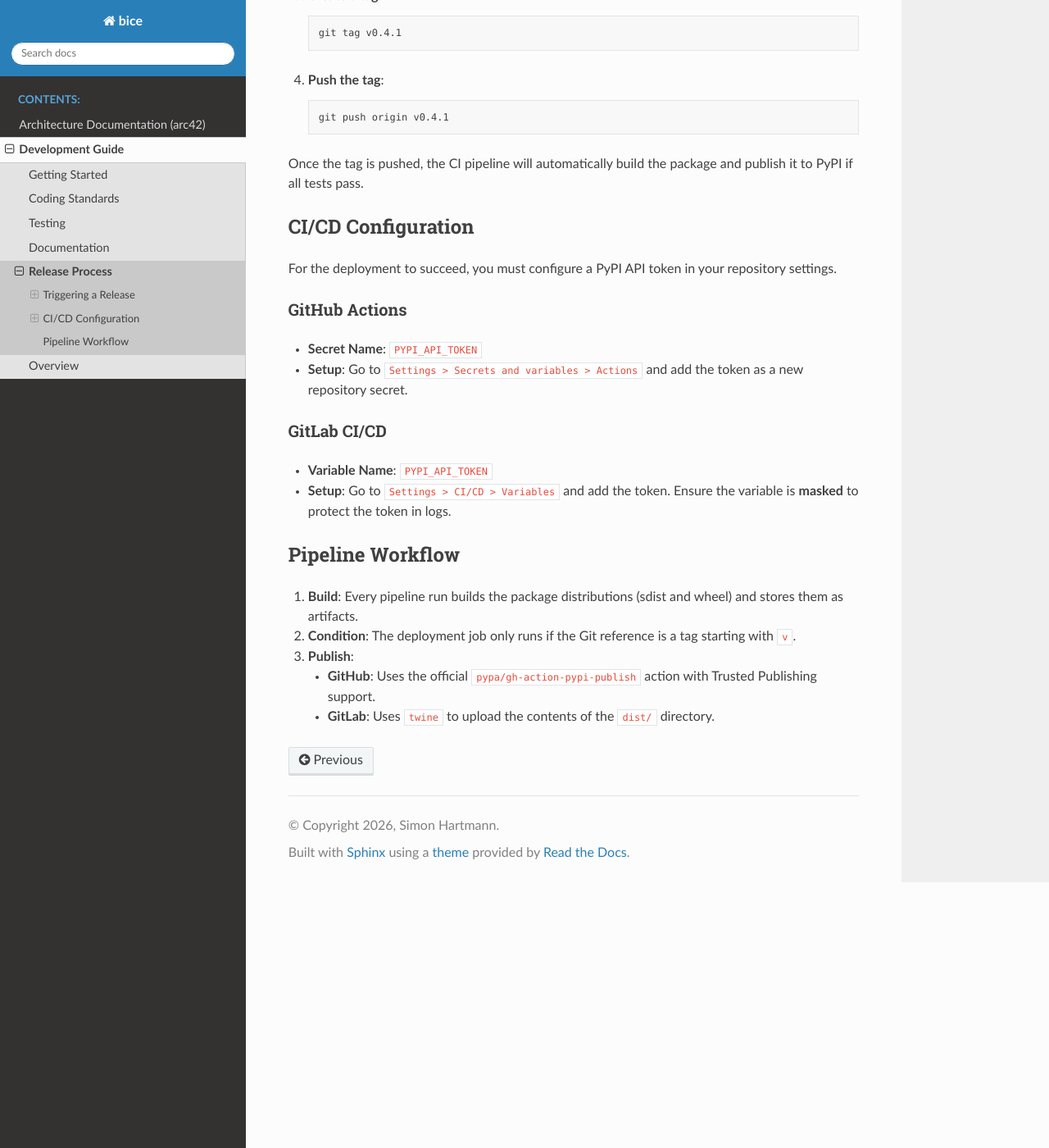
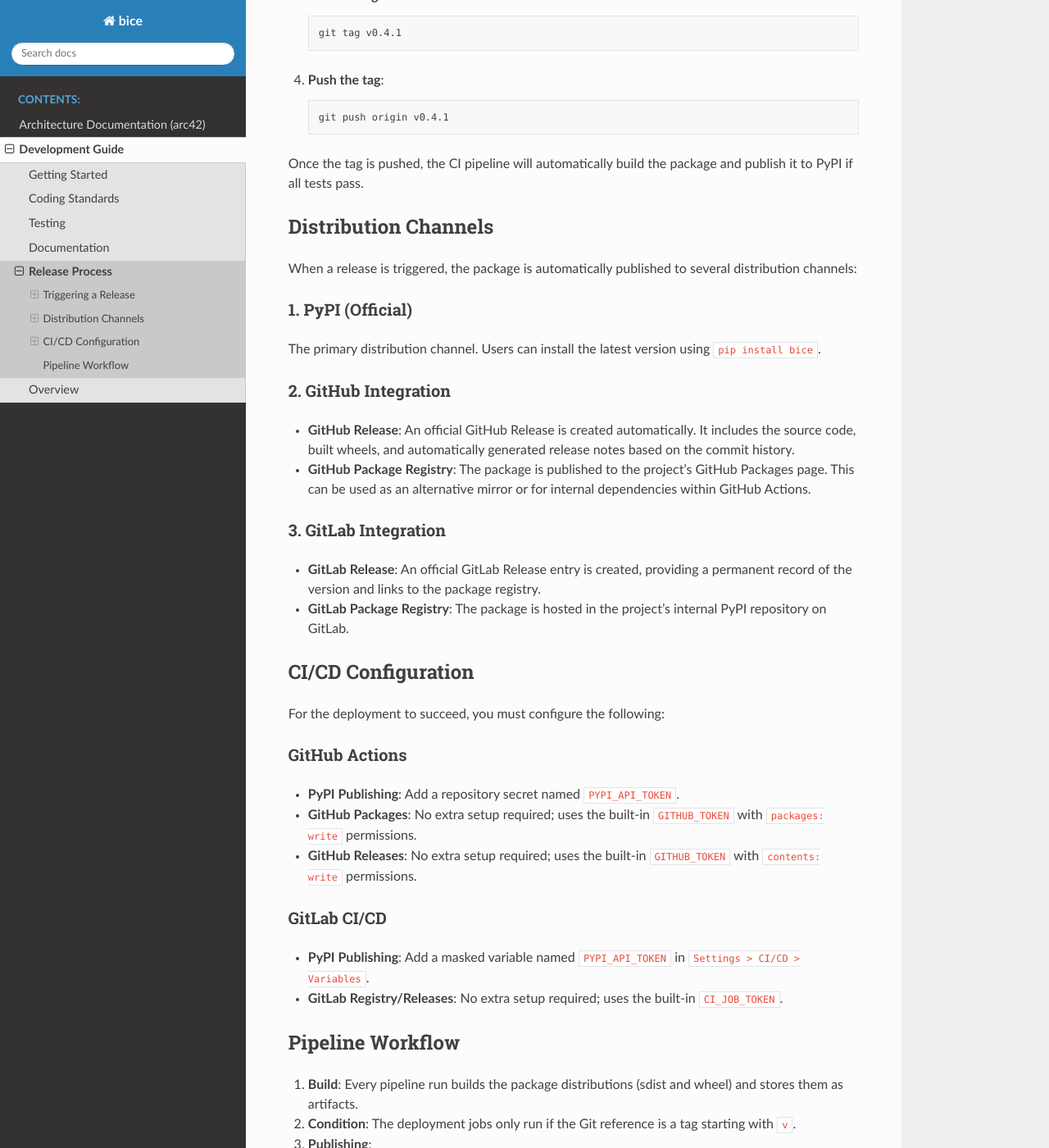
Before and after one commit to simon123h/bice, a Sphinx documentation site: the page built from docs/development/release_process.md, in a window 1280 px wide and 1400 px high, scrolled down 454 px. Shown: the whole window at 82% size. Built offline with Sphinx 7.4.7 and the Read the Docs theme 3.1.0, drawn with Linux system fonts in a browser that asks for light colours; pages that are not in the unit, such as notebooks, are missing from menus; some of the changed text lies outside the part shown.

Commit message:
feat: add automatic release to github/gitlab releases & package index

```diff
--- a/docs/development/release_process.md
+++ b/docs/development/release_process.md
@@ -21,24 +21,49 @@ Releases are triggered by pushing a **Git tag** to the repository. The tag must
 
 Once the tag is pushed, the CI pipeline will automatically build the package and publish it to PyPI if all tests pass.
 
+## Distribution Channels
+
+When a release is triggered, the package is automatically published to several distribution channels:
+
+### 1. PyPI (Official)
+
+The primary distribution channel. Users can install the latest version using `pip install bice`.
+
+### 2. GitHub Integration
+
+- **GitHub Release**: An official GitHub Release is created automatically. It includes the source code, built wheels, and automatically generated release notes based on the commit history.
+- **GitHub Package Registry**: The package is published to the project's GitHub Packages page. This can be used as an alternative mirror or for internal dependencies within GitHub Actions.
+
+### 3. GitLab Integration
+
+- **GitLab Release**: An official GitLab Release entry is created, providing a permanent record of the version and links to the package registry.
+- **GitLab Package Registry**: The package is hosted in the project's internal PyPI repository on GitLab.
+
 ## CI/CD Configuration
 
-For the deployment to succeed, you must configure a PyPI API token in your repository settings.
+For the deployment to succeed, you must configure the following:
 
 ### GitHub Actions
 
-- **Secret Name**: `PYPI_API_TOKEN`
-- **Setup**: Go to `Settings > Secrets and variables > Actions` and add the token as a new repository secret.
+- **PyPI Publishing**: Add a repository secret named `PYPI_API_TOKEN`.
+- **GitHub Packages**: No extra setup required; uses the built-in `GITHUB_TOKEN` with `packages: write` permissions.
+- **GitHub Releases**: No extra setup required; uses the built-in `GITHUB_TOKEN` with `contents: write` permissions.
 
 ### GitLab CI/CD
 
-- **Variable Name**: `PYPI_API_TOKEN`
-- **Setup**: Go to `Settings > CI/CD > Variables` and add the token. Ensure the variable is **masked** to protect the token in logs.
+- **PyPI Publishing**: Add a masked variable named `PYPI_API_TOKEN` in `Settings > CI/CD > Variables`.
+- **GitLab Registry/Releases**: No extra setup required; uses the built-in `CI_JOB_TOKEN`.
 
 ## Pipeline Workflow
 
 1.  **Build**: Every pipeline run builds the package distributions (sdist and wheel) and stores them as artifacts.
-2.  **Condition**: The deployment job only runs if the Git reference is a tag starting with `v`.
-3.  **Publish**:
-    - **GitHub**: Uses the official `pypa/gh-action-pypi-publish` action with Trusted Publishing support.
-    - **GitLab**: Uses `twine` to upload the contents of the `dist/` directory.
+2.  **Condition**: The deployment jobs only run if the Git reference is a tag starting with `v`.
+3.  **Publishing**:
+    - **GitHub**:
+      - `publish-pypi`: Uploads to PyPI using the API token.
+      - `publish-gh-packages`: Uploads to GitHub's package index.
+      - `github-release`: Creates the release entry and attaches files.
+    - **GitLab**:
+      - `deploy_pypi`: Uploads to PyPI.
+      - `deploy_gitlab_registry`: Uploads to the project's internal GitLab package index.
+      - `release`: Creates the official GitLab release entry.
```
Also changed, not shown: .gitlab-ci.yml, 1 other file.
